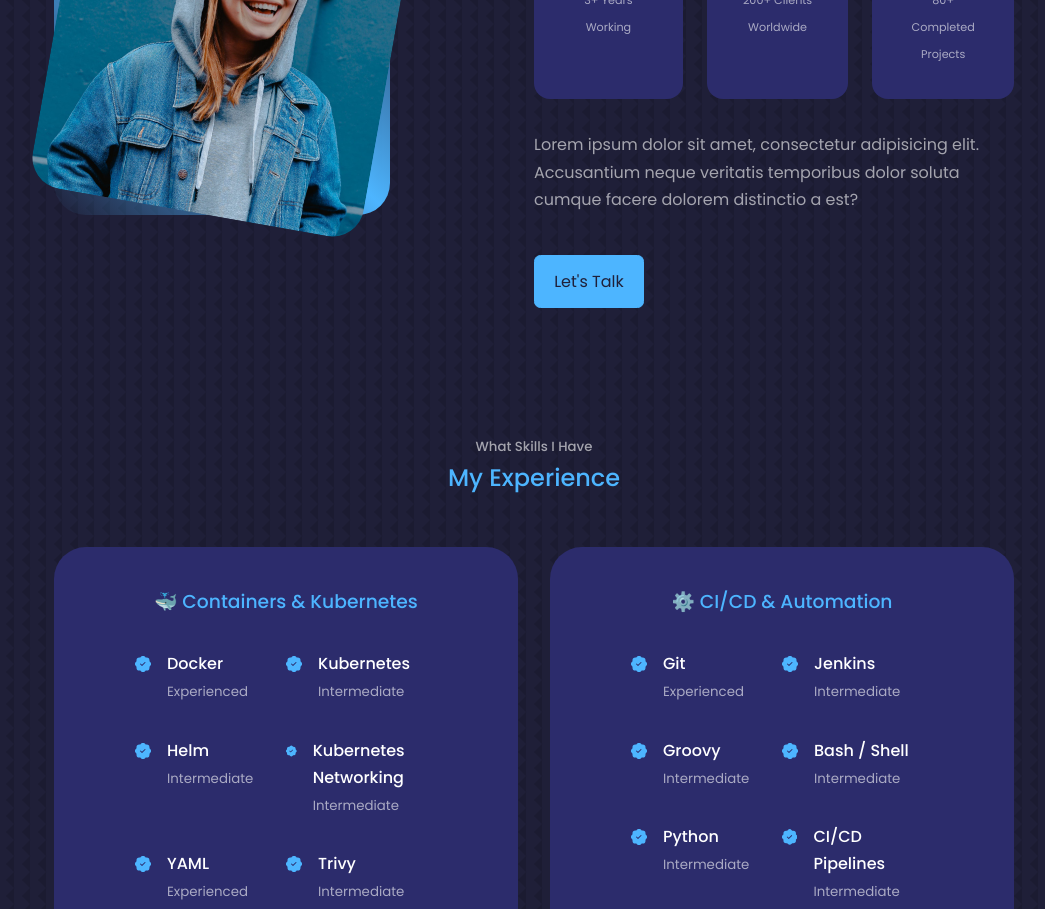
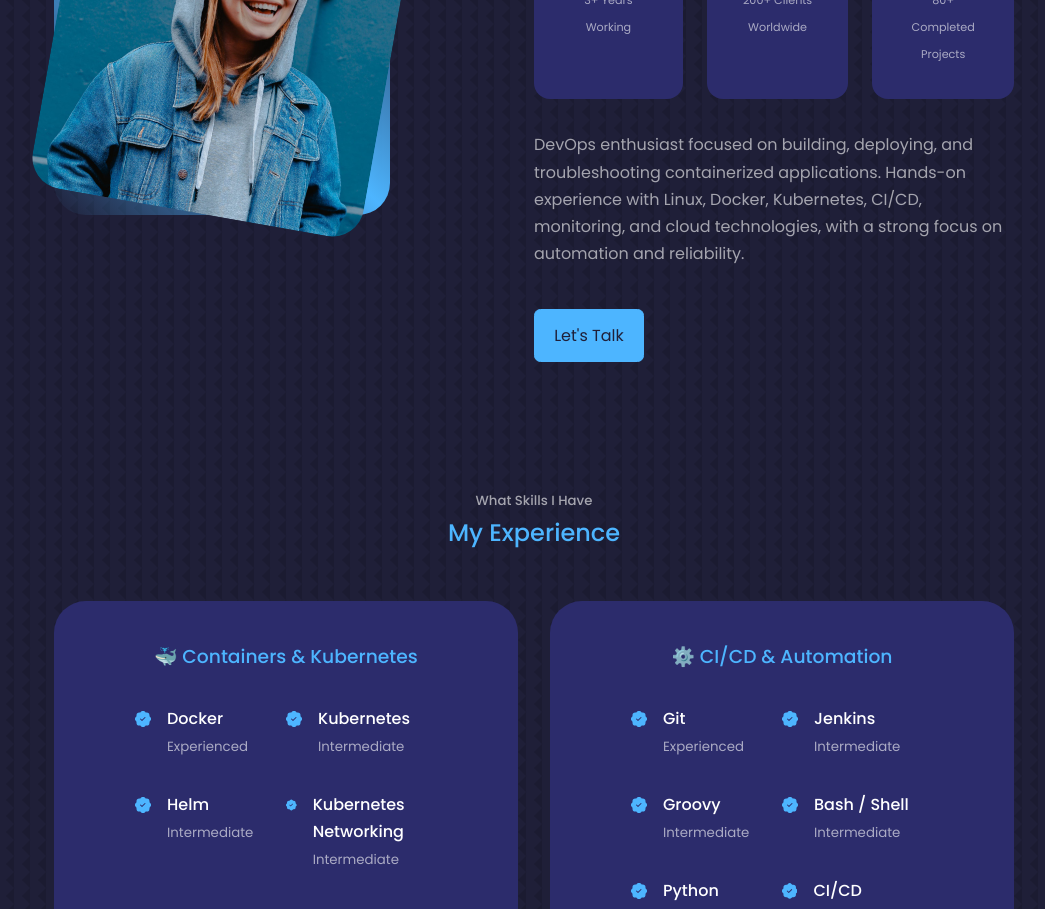
Before and after one commit to shishir-krishna-101/Portfolio-Website, a React (Create React App) app: page / in a window 1280 px wide. Shown: the part 1160-2069 px from the top of the page, without its empty margins (106-1151 px from the left). Built offline with nearby package versions, Linux system fonts and the light colour scheme.

Commit message:
Update description in About component

```diff
--- a/src/components/about/About.jsx
+++ b/src/components/about/About.jsx
@@ -40,9 +40,8 @@ const About = () => {
           </div>
 
           <p>
-            Lorem ipsum dolor sit amet, consectetur adipisicing elit.
-            Accusantium neque veritatis temporibus dolor soluta cumque facere
-            dolorem distinctio a est?
+            DevOps enthusiast focused on building, deploying, and troubleshooting containerized applications.
+            Hands-on experience with Linux, Docker, Kubernetes, CI/CD, monitoring, and cloud technologies, with a strong focus on automation and reliability.
           </p>
 
           <a href="#contact" className="btn btn-primary">
```
